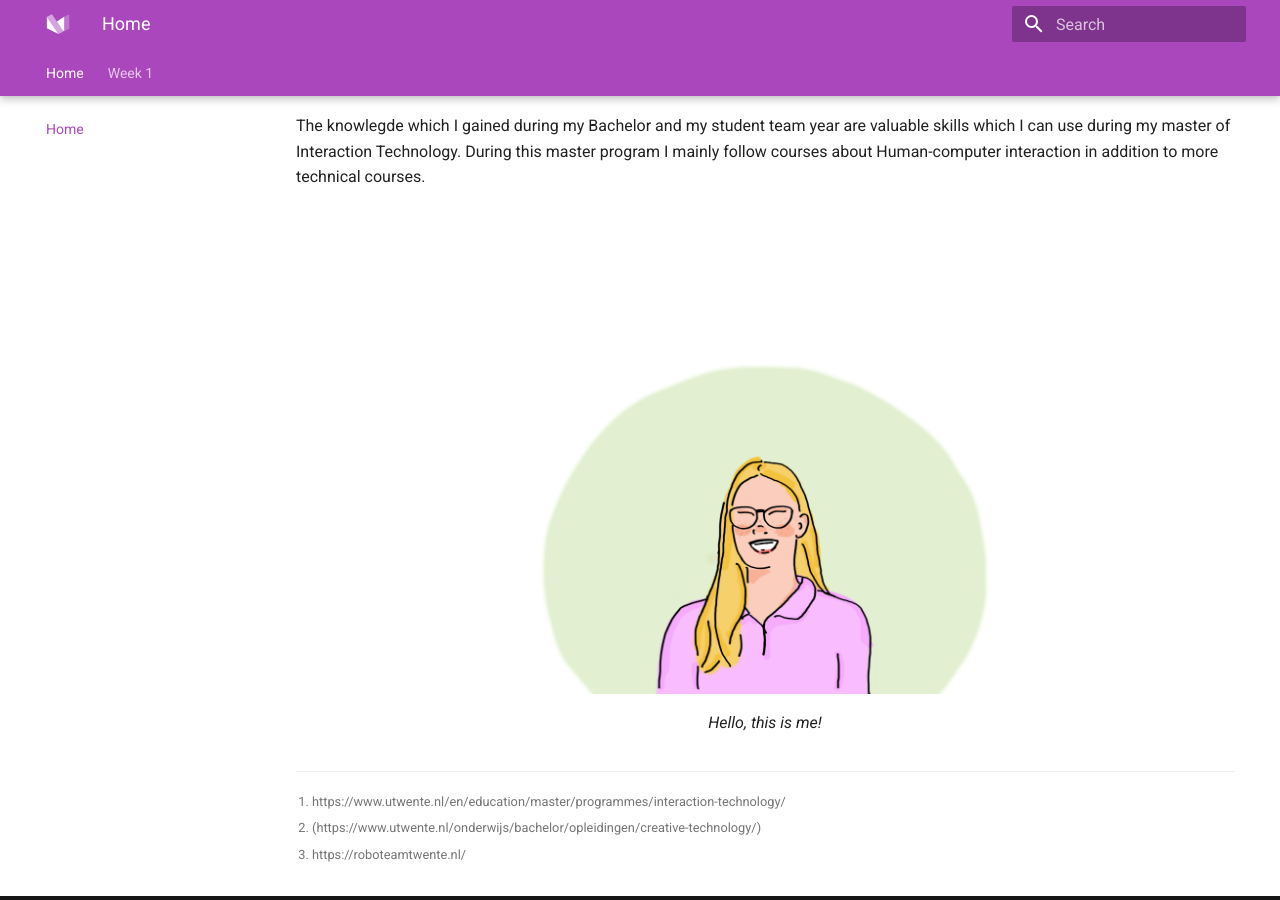
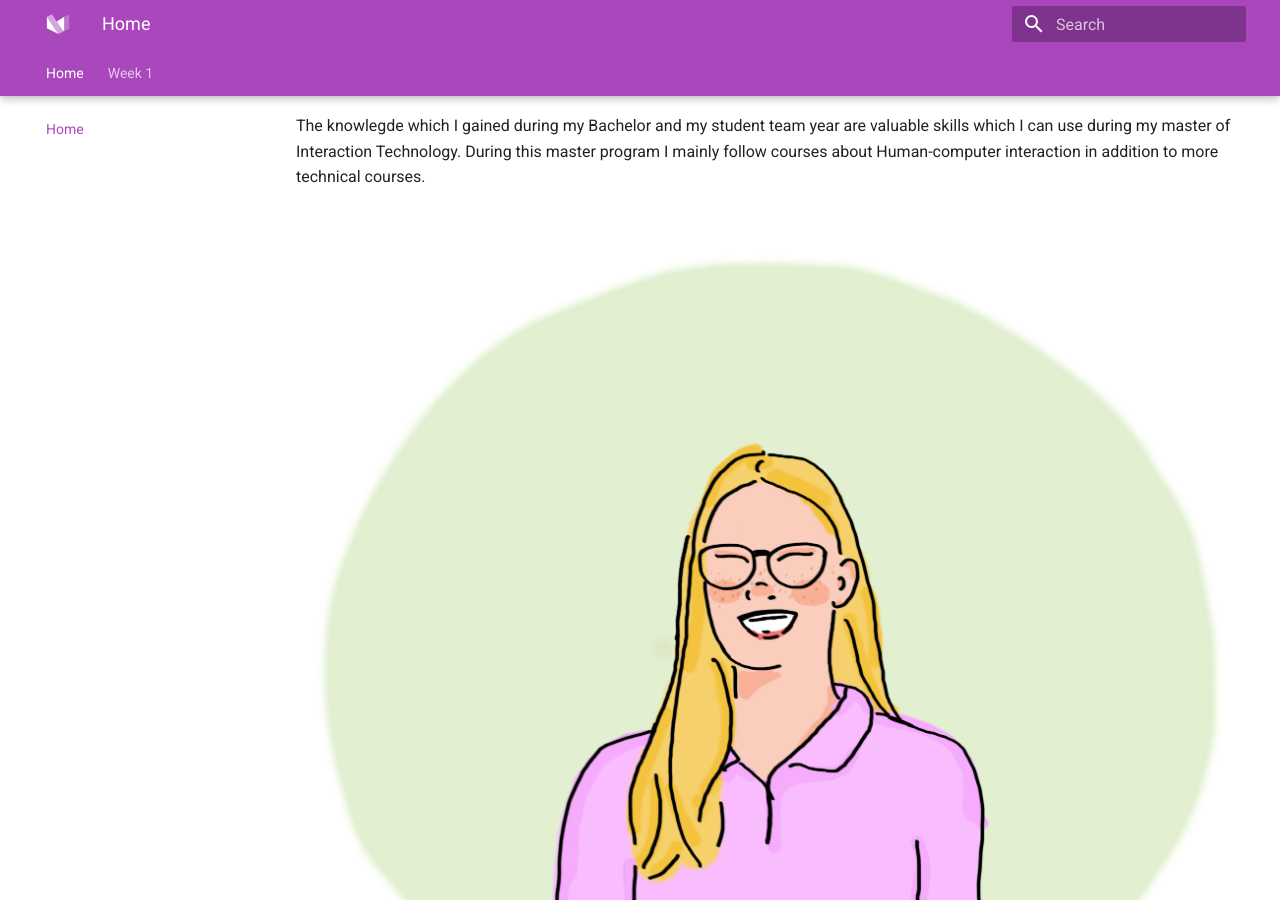
Before and after one commit to HilkeB/social-robot-design-portfolio, an MkDocs documentation site: the page built from docs/index.md, in a window 1280 px wide and 900 px high, scrolled down 449 px. Built offline with MkDocs 1.6.1 and Material for MkDocs 9.7.7, drawn with Linux system fonts in a browser that asks for light colours.

Commit message:
new image fix

```diff
--- a/docs/index.md
+++ b/docs/index.md
@@ -14,7 +14,7 @@ During my Bachelor I also joined RoboTeam[^3], one of the student teams of the U
 
 The knowlegde which I gained during my Bachelor and my student team year are valuable skills which I can use during my master of Interaction Technology. During this master program I mainly follow courses about Human-computer interaction in addition to more technical courses.
 
-![Hello, this is me!](images/abstract_me.png)
+![Hello, this is me!](images/abstract.png)
 /// caption
 Hello, this is me!
 ///
```
Also changed, not shown: docs/images/abstract.png (added), docs/images/abstract_me.png (deleted).
